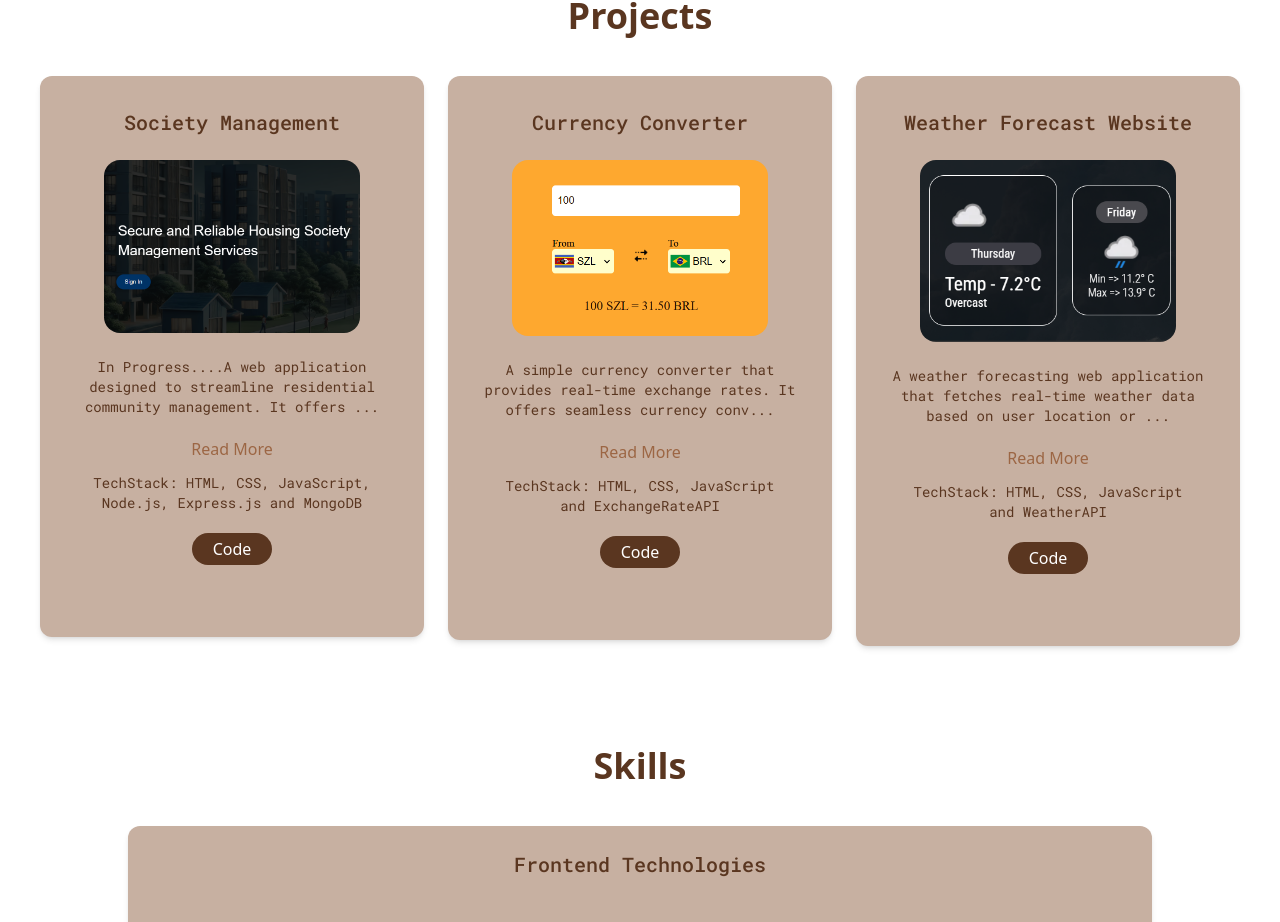
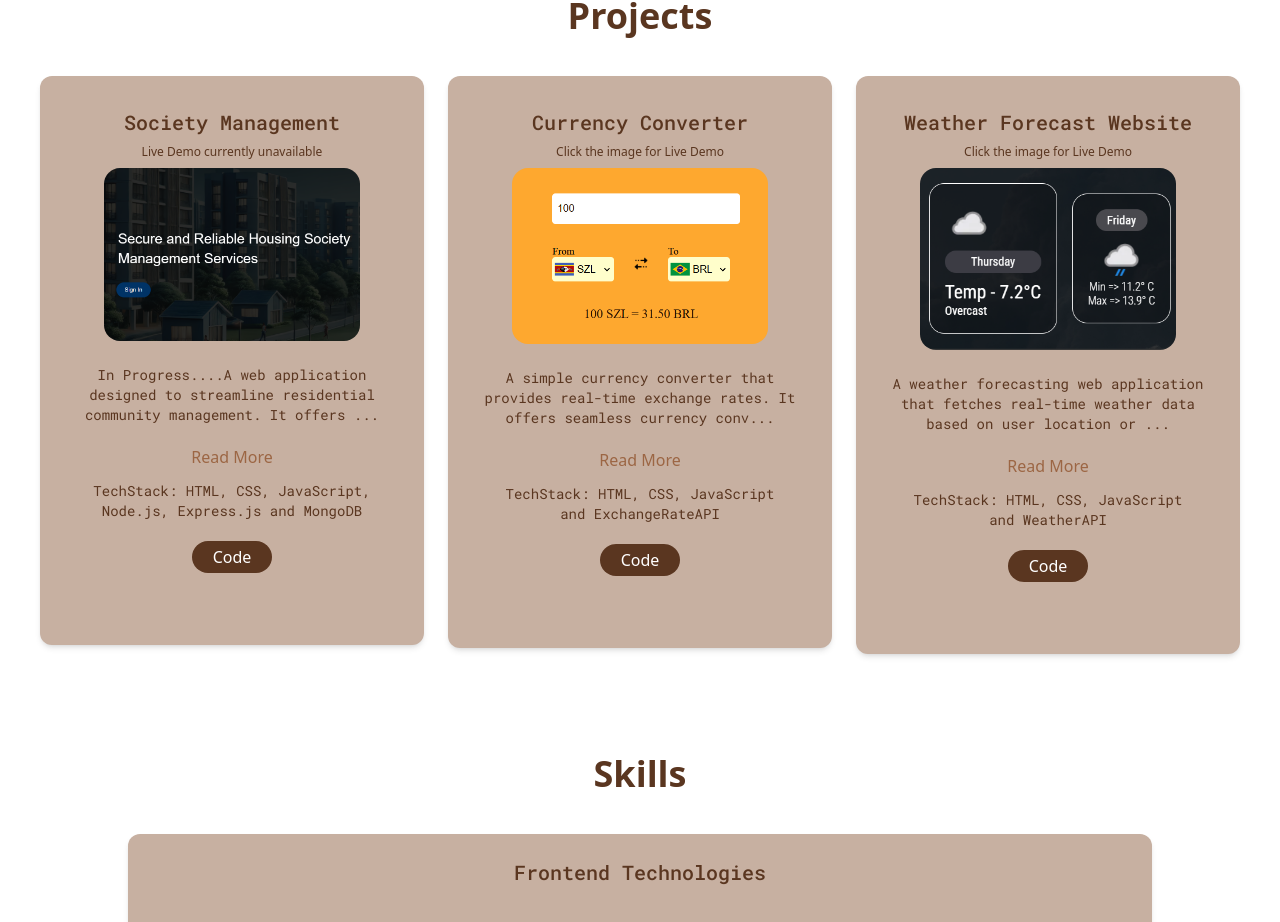
Before and after one commit to vishwavegad/Personal-Portfolio, a React (Vite) app: page / in a window 1280 px wide. Shown: the part 1488-2410 px from the top of the page. Built offline with nearby package versions, Linux system fonts and the light colour scheme.

Commit message:
added demo links

```diff
--- a/src/components/Projects.jsx
+++ b/src/components/Projects.jsx
@@ -17,6 +17,7 @@ function Projects() {
   const projects = [
     {
       name: "Society Management",
+      text: "Live Demo currently unavailable",
       image: smsImage,
       link: "",
       description:
@@ -26,6 +27,7 @@ function Projects() {
     },
     {
       name: "Currency Converter",
+      text: "Click the image for Live Demo",
       image: currencyConverterImage,
       link: "https://currency-converter-pr.netlify.app/",
       description:
@@ -35,6 +37,7 @@ function Projects() {
     },
     {
       name: "Weather Forecast Website",
+      text: "Click the image for Live Demo",
       image: weatherAppImage,
       link: "https://weatherpr.netlify.app/",
       description:
@@ -49,7 +52,7 @@ function Projects() {
       <h1 className="font-bold text-3xl md:text-4xl text-center">Projects</h1>
       <div className="flex justify-center">
         <div className="grid grid-cols-1 sm:grid-cols-2 md:grid-cols-2 lg:grid-cols-3 place-items-center mt-10 gap-6 items-start">
-          {projects.map(({ name, image, link, description, techstack, codeLink }) => {
+          {projects.map(({ name, text, image, link, description, techstack, codeLink }) => {
             const isExpanded = expanded[name];
             const shortText = description.slice(0, 100) + "...";
 
@@ -61,11 +64,12 @@ function Projects() {
                 <h2 className="font-medium text-md sm:text-lg md:text-xl text-[var(--text-color)]">
                   {name}
                 </h2>
+                <span className="text-xs mt-2 text-[var(--text-color)]">{text}</span>
                 <div className="relative group">
                   <img
                     src={image}
                     alt=""
-                    className="w-64 h-auto max-h-48 object-cover rounded-2xl mb-6 mt-6"
+                    className="w-64 h-auto max-h-48 object-cover rounded-2xl mb-6 mt-2"
                   />
                   {link && (
                     <a href={link} target="_blank" className="absolute inset-0 flex justify-center items-center w-64 h-auto max-h-48 mt-6 mb-6 bg-[var(--projects-hover-background-color)] bg-opacity-50 opacity-0 hover:opacity-100 transition-opacity duration-300 rounded-2xl">
```
